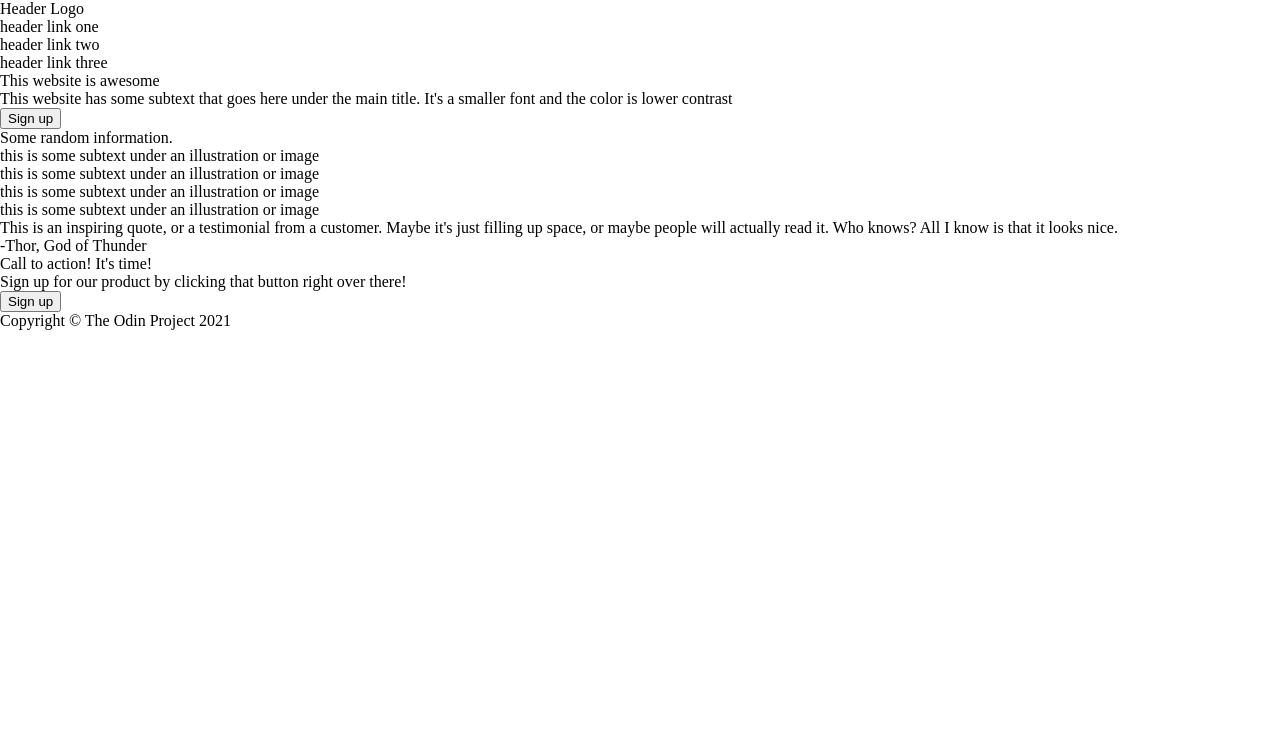
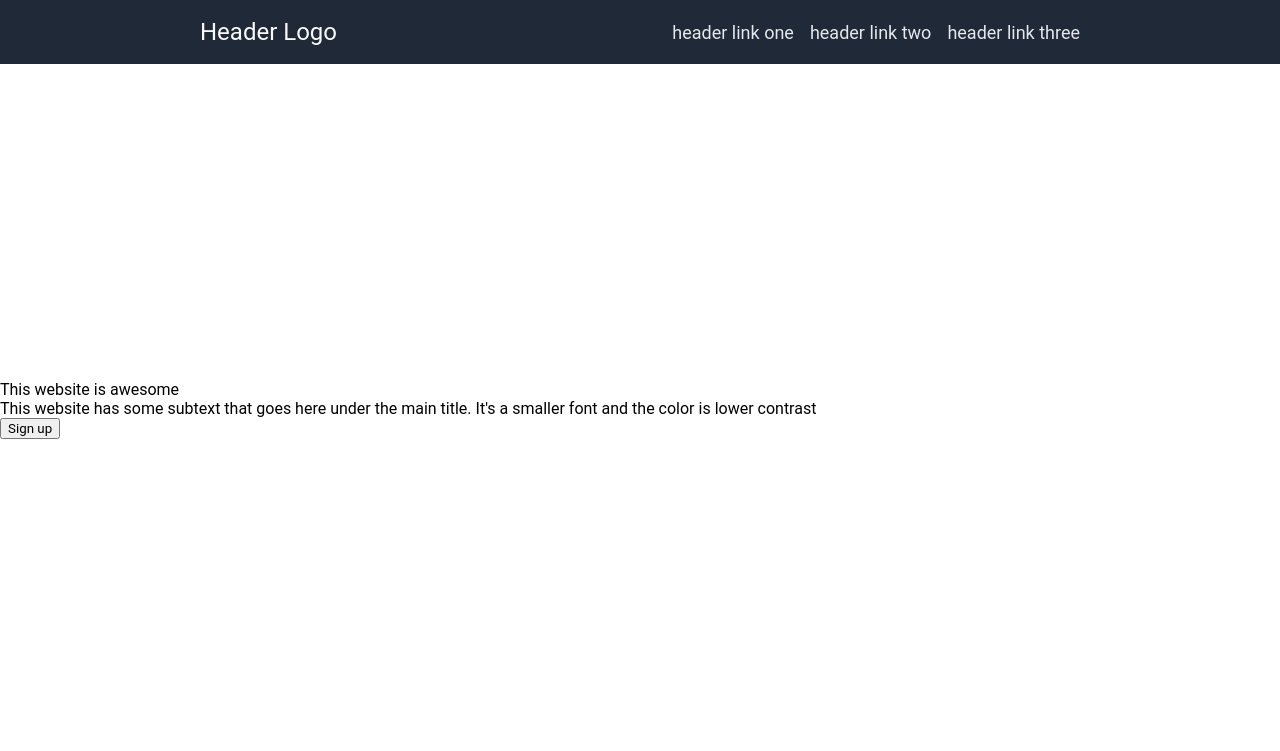
Before and after one commit to hardeek-sharma/Landing-Page_TOP, a plain HTML site: page index.html in a window 1280 px wide. Shown: the top 751 px of the page. Drawn offline with Linux system fonts and the light colour scheme.

Commit message:
add css for header

```diff
--- a/index.css
+++ b/index.css
@@ -1,8 +1,32 @@
 * {
   box-sizing: border-box;
   margin: 0;
+  font-family: "Roboto", sans-serif;
 }
 
 body {
+  display: flex;
+  flex-direction: column;
+  justify-content: space-between;
+  height: 1912px;
+}
 
+.header {
+  display: flex;
+  justify-content: space-between;
+  background-color: #1f2937;
+  color: #f9faf8;
+  align-items: center;
+  padding: 18px 200px;
 }
+
+.header-text {
+  font-size: 24px;;
+}
+
+.header-links {
+  display: flex;
+  gap: 16px;
+  font-size: 18px;
+  color: #E5E7EB;
+}
```
